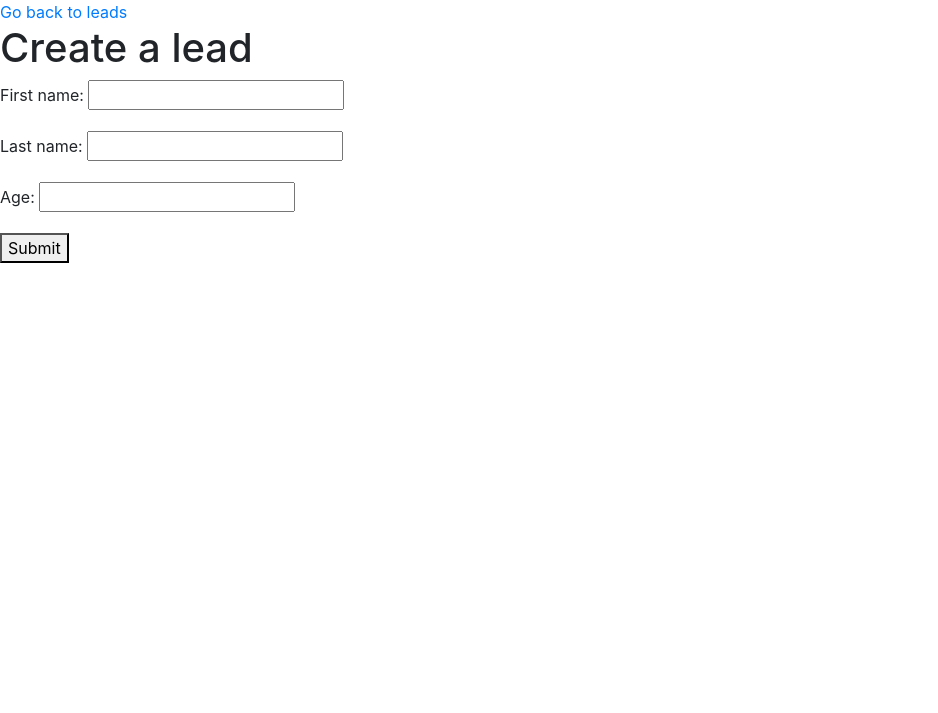
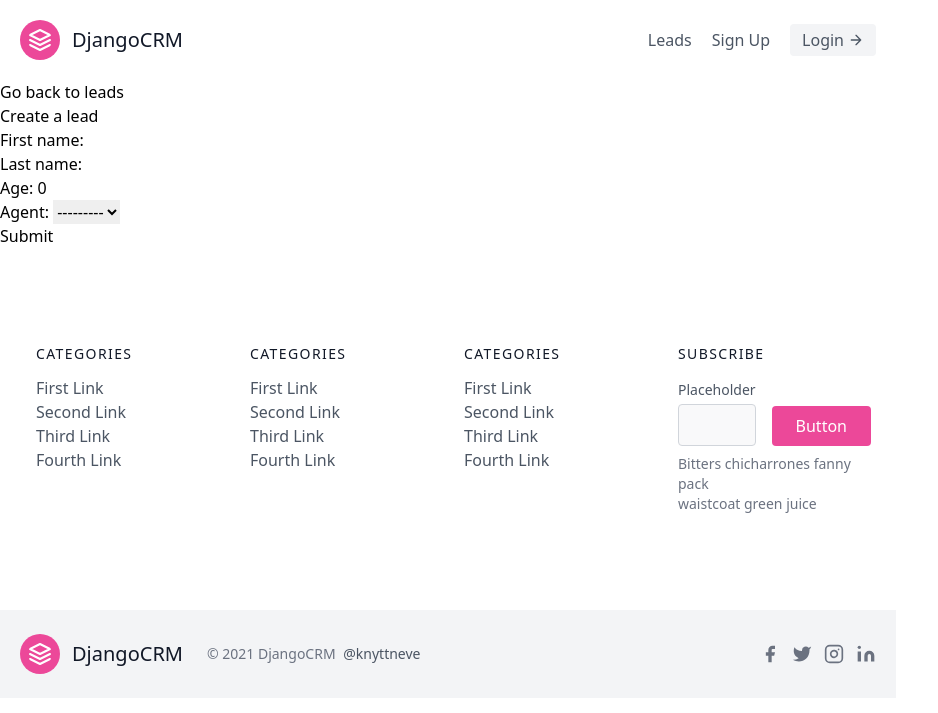
Before and after one commit to LotusLine/djangocrm, a Django app: page /leads/create/ in a window 1280 px wide. Shown: the top 713 px of the page, without its empty margins (0-938 px from the left). Run offline with Django 3.2, Linux system fonts and the light colour scheme; data that the repository does not hold is empty; some libraries are stand-ins or nearby versions.

Commit message:
added styling on frontend pages

```diff
--- a/djcrm/urls.py
+++ b/djcrm/urls.py
@@ -1,11 +1,14 @@
+from leads.views import landing_page
 from django.contrib import admin
 from django.urls import path, include
+from leads.views import landing_page
 
 
 
 
 urlpatterns = [
     path('admin/', admin.site.urls),
-    path('leads/', include('leads.urls', namespace="leads"))
+    path('', landing_page, name='landing-page'),
+    path('leads/', include('leads.urls', namespace="leads")),
 
 ]
--- a/leads/forms.py
+++ b/leads/forms.py
@@ -1,8 +1,17 @@
+from leads.models import Lead
 from django import forms
+from .models import Lead
 
 
-#class LeadModelForm(forms.ModelForm):
-    #class Meta:
+class LeadModelForm(forms.ModelForm):
+    class Meta:
+        model = Lead
+        fields = (
+            'first_name',
+            'last_name',
+            'age',
+            'agent',
+        )
 
 
 
--- a/leads/urls.py
+++ b/leads/urls.py
@@ -1,12 +1,15 @@
 from django.urls import path
-from leads.views import lead_detail, lead_list , lead_create
+from leads.views import lead_detail, lead_list , lead_create, lead_update, lead_delete
+
 
 app_name="leads"
 
+
 urlpatterns = [
-    path('', lead_list), #the first arg is the url path, the second arg is the function
-    path('create/', lead_create),
-    path('<int:pk>/', lead_detail),
-
+    path('', lead_list, name='lead-list'), #the first arg is the url path, the second arg is the function
+    path('<int:pk>/', lead_detail,name='lead-detail'),
+    path('create/', lead_create,name='lead-create'),
+    path('<int:pk>/update/', lead_update,name='lead-update'),
+    path('<int:pk>/delete/', lead_delete,name='lead-delete'),
 
 ]
--- a/leads/views.py
+++ b/leads/views.py
@@ -1,8 +1,13 @@
 from django.shortcuts import render, redirect
 from django.http import HttpResponse
 from .models import Lead, Agent
-from .forms import LeadForm
+from .forms import LeadForm,LeadModelForm
 
+
+
+
+def landing_page(request):
+    return render(request, "landing.html")
 
 
 #Django will provide the request to the function
@@ -17,6 +22,8 @@ def lead_list(request):
     return render(request, "lead_list.html",context) #first arg is the request, second arg is the name of template, third arg is a dict of values we wanna pass to the html
 
 
+
+
 def lead_detail(request, pk):
     print(pk)
     lead = Lead.objects.get(id=pk)
@@ -26,24 +33,40 @@ def lead_detail(request, pk):
     return render(request, "lead_details.html", context)
 
 
+
+
 def lead_create(request):
-    form = LeadForm()
+    form = LeadModelForm()
     if request.method == "POST":
-        form = LeadForm(request.POST)
+        form = LeadModelForm(request.POST)
         if form.is_valid():
-            first_name = form.cleaned_data['first_name']
-            last_name = form.cleaned_data['last_name']
-            age = form.cleaned_data['age']
-            agent = Agent.objects.first()
-            Lead.objects.create(
-                first_name=first_name,
-                last_name=last_name,
-                age=age,
-                agent=agent
-            )
-            return redirect("/leads")
+           form.save()
+        return redirect("/leads")
 
     context = {
-        "form":LeadForm()
+        "form":form
     }
     return render(request,"lead_create.html", context)
+
+
+
+def lead_update(request,pk):
+    lead = Lead.objects.get(id=pk)
+    form = LeadModelForm(instance=lead)
+    if request.method == "POST":
+        form = LeadModelForm(request.POST, instance=lead)
+        if form.is_valid():
+           form.save()
+        return redirect("/leads")
+    context = {
+        "form": form,
+        "lead": lead
+    }
+
+    return render(request, "lead_update.html", context)
+
+
+def lead_delete(request, pk):
+    lead = Lead.objects.get(id=pk)
+    lead.delete()
+    return redirect("/leads")
--- /dev/null
+++ b/templates/base.html
@@ -0,0 +1,18 @@
+<!DOCTYPE html>
+<html>
+  <head>
+    <meta charset="utf-8">
+    <meta http-equiv="X-UA-Compatible" content="IE=edge">
+    <meta name="viewport" content="width=device-width, initial-scale=1">
+    <title>-DjangoCRM-</title>
+    <link href="https://unpkg.com/tailwindcss@^2/dist/tailwind.min.css" rel="stylesheet">
+  </head>
+  <body>
+      <div class="max-w-4xl">
+        {% include 'navbar.html' %}
+        {% block content %}
+        {% endblock %}
+        {% include 'footer.html' %}
+      </div>
+  </body>
+</html>
--- /dev/null
+++ b/templates/footer.html
@@ -0,0 +1,107 @@
+<footer class="text-gray-600 body-font">
+    <div class="container px-5 py-24 mx-auto">
+      <div class="flex flex-wrap md:text-left text-center order-first">
+        <div class="lg:w-1/4 md:w-1/2 w-full px-4">
+          <h2 class="title-font font-medium text-gray-900 tracking-widest text-sm mb-3">CATEGORIES</h2>
+          <nav class="list-none mb-10">
+            <li>
+              <a class="text-gray-600 hover:text-gray-800">First Link</a>
+            </li>
+            <li>
+              <a class="text-gray-600 hover:text-gray-800">Second Link</a>
+            </li>
+            <li>
+              <a class="text-gray-600 hover:text-gray-800">Third Link</a>
+            </li>
+            <li>
+              <a class="text-gray-600 hover:text-gray-800">Fourth Link</a>
+            </li>
+          </nav>
+        </div>
+        <div class="lg:w-1/4 md:w-1/2 w-full px-4">
+          <h2 class="title-font font-medium text-gray-900 tracking-widest text-sm mb-3">CATEGORIES</h2>
+          <nav class="list-none mb-10">
+            <li>
+              <a class="text-gray-600 hover:text-gray-800">First Link</a>
+            </li>
+            <li>
+              <a class="text-gray-600 hover:text-gray-800">Second Link</a>
+            </li>
+            <li>
+              <a class="text-gray-600 hover:text-gray-800">Third Link</a>
+            </li>
+            <li>
+              <a class="text-gray-600 hover:text-gray-800">Fourth Link</a>
+            </li>
+          </nav>
+        </div>
+        <div class="lg:w-1/4 md:w-1/2 w-full px-4">
+          <h2 class="title-font font-medium text-gray-900 tracking-widest text-sm mb-3">CATEGORIES</h2>
+          <nav class="list-none mb-10">
+            <li>
+              <a class="text-gray-600 hover:text-gray-800">First Link</a>
+            </li>
+            <li>
+              <a class="text-gray-600 hover:text-gray-800">Second Link</a>
+            </li>
+            <li>
+              <a class="text-gray-600 hover:text-gray-800">Third Link</a>
+            </li>
+            <li>
+              <a class="text-gray-600 hover:text-gray-800">Fourth Link</a>
+            </li>
+          </nav>
+        </div>
+        <div class="lg:w-1/4 md:w-1/2 w-full px-4">
+          <h2 class="title-font font-medium text-gray-900 tracking-widest text-sm mb-3">SUBSCRIBE</h2>
+          <div class="flex xl:flex-nowrap md:flex-nowrap lg:flex-wrap flex-wrap justify-center items-end md:justify-start">
+            <div class="relative w-40 sm:w-auto xl:mr-4 lg:mr-0 sm:mr-4 mr-2">
+              <label for="footer-field" class="leading-7 text-sm text-gray-600">Placeholder</label>
+              <input type="text" id="footer-field" name="footer-field" class="w-full bg-gray-100 bg-opacity-50 rounded border border-gray-300 focus:bg-transparent focus:ring-2 focus:ring-pink-200 focus:border-pink-500 text-base outline-none text-gray-700 py-1 px-3 leading-8 transition-colors duration-200 ease-in-out">
+            </div>
+            <button class="lg:mt-2 xl:mt-0 flex-shrink-0 inline-flex text-white bg-pink-500 border-0 py-2 px-6 focus:outline-none hover:bg-pink-600 rounded">Button</button>
+          </div>
+          <p class="text-gray-500 text-sm mt-2 md:text-left text-center">Bitters chicharrones fanny pack
+            <br class="lg:block hidden">waistcoat green juice
+          </p>
+        </div>
+      </div>
+    </div>
+    <div class="bg-gray-100">
+      <div class="container px-5 py-6 mx-auto flex items-center sm:flex-row flex-col">
+        <a class="flex title-font font-medium items-center md:justify-start justify-center text-gray-900">
+          <svg xmlns="http://www.w3.org/2000/svg" fill="none" stroke="currentColor" stroke-linecap="round" stroke-linejoin="round" stroke-width="2" class="w-10 h-10 text-white p-2 bg-pink-500 rounded-full" viewBox="0 0 24 24">
+            <path d="M12 2L2 7l10 5 10-5-10-5zM2 17l10 5 10-5M2 12l10 5 10-5"></path>
+          </svg>
+          <span class="ml-3 text-xl">DjangoCRM</span>
+        </a>
+        <p class="text-sm text-gray-500 sm:ml-6 sm:mt-0 mt-4">© 2021 DjangoCRM
+          <a href="https://twitter.com/knyttneve" rel="noopener noreferrer" class="text-gray-600 ml-1" target="_blank">@knyttneve</a>
+        </p>
+        <span class="inline-flex sm:ml-auto sm:mt-0 mt-4 justify-center sm:justify-start">
+          <a class="text-gray-500">
+            <svg fill="currentColor" stroke-linecap="round" stroke-linejoin="round" stroke-width="2" class="w-5 h-5" viewBox="0 0 24 24">
+              <path d="M18 2h-3a5 5 0 00-5 5v3H7v4h3v8h4v-8h3l1-4h-4V7a1 1 0 011-1h3z"></path>
+            </svg>
+          </a>
+          <a class="ml-3 text-gray-500">
+            <svg fill="currentColor" stroke-linecap="round" stroke-linejoin="round" stroke-width="2" class="w-5 h-5" viewBox="0 0 24 24">
+              <path d="M23 3a10.9 10.9 0 01-3.14 1.53 4.48 4.48 0 00-7.86 3v1A10.66 10.66 0 013 4s-4 9 5 13a11.64 11.64 0 01-7 2c9 5 20 0 20-11.5a4.5 4.5 0 00-.08-.83A7.72 7.72 0 0023 3z"></path>
+            </svg>
+          </a>
+          <a class="ml-3 text-gray-500">
+            <svg fill="none" stroke="currentColor" stroke-linecap="round" stroke-linejoin="round" stroke-width="2" class="w-5 h-5" viewBox="0 0 24 24">
+              <rect width="20" height="20" x="2" y="2" rx="5" ry="5"></rect>
+              <path d="M16 11.37A4 4 0 1112.63 8 4 4 0 0116 11.37zm1.5-4.87h.01"></path>
+            </svg>
+          </a>
+          <a class="ml-3 text-gray-500">
+            <svg fill="currentColor" stroke="currentColor" stroke-linecap="round" stroke-linejoin="round" stroke-width="0" class="w-5 h-5" viewBox="0 0 24 24">
+              <path stroke="none" d="M16 8a6 6 0 016 6v7h-4v-7a2 2 0 00-2-2 2 2 0 00-2 2v7h-4v-7a6 6 0 016-6zM2 9h4v12H2z"></path>
+              <circle cx="4" cy="4" r="2" stroke="none"></circle>
+            </svg>
+          </a>
+        </span>
+      </div>
+    </div>
+  </footer>
--- a/templates/lead_create.html
+++ b/templates/lead_create.html
@@ -1,24 +1,6 @@
-<!DOCTYPE html>
-<html>
-  <head>
-    <meta charset="utf-8">
-    <meta http-equiv="X-UA-Compatible" content="IE=edge">
-    <meta name="viewport" content="width=device-width, initial-scale=1">
-
-    <title>--- HEllO THERE! ---</title>
-
-    <link rel="stylesheet" href="https://stackpath.bootstrapcdn.com/bootstrap/4.3.1/css/bootstrap.min.css">
-    <link rel="stylesheet" href="https://cdnjs.cloudflare.com/ajax/libs/font-awesome/5.8.1/css/fontawesome.min.css">
-
-    <!-- HTML5 Shim and Respond.js IE8 support of HTML5 elements and media queries -->
-    <!-- Leave those next 4 lines if you care about users using IE8 -->
-    <!--[if lt IE 9]>
-      <script src="https://oss.maxcdn.com/html5shiv/3.7.2/html5shiv.min.js"></script>
-      <script src="https://oss.maxcdn.com/respond/1.4.2/respond.min.js"></script>
-    <![endif]-->
-  </head>
-  <body>
-    <a href="/leads"> Go back to leads </a>
+{% extends "base.html" %}
+{% block content %}
+    <a href="{% url 'leads:lead-list' %}"> Go back to leads </a>
     <br>
       <h1>Create a lead</h1>
       <form method="post">
@@ -26,15 +8,4 @@
         {{ form.as_p }}
         <button type="submit">Submit</button>
       </form>
-
-
-
-
-
-
-
-    <!-- Including Bootstrap JS (with its jQuery dependency) so that dynamic components work -->
-    <script src="https://code.jquery.com/jquery-1.12.4.min.js" integrity="sha256-ZosEbRLbNQzLpnKIkEdrPv7lOy9C27hHQ+Xp8a4MxAQ=" crossorigin="anonymous"></script>
-    <script src="https://stackpath.bootstrapcdn.com/bootstrap/4.3.1/js/bootstrap.min.js"></script>
-  </body>
-</html>
+  {% endblock %}
--- /dev/null
+++ b/templates/navbar.html
@@ -0,0 +1,20 @@
+<header class="text-gray-600 body-font">
+    <div class="container mx-auto flex flex-wrap p-5 flex-col md:flex-row items-center">
+      <a class="flex title-font font-medium items-center text-gray-900 mb-4 md:mb-0">
+        <svg xmlns="http://www.w3.org/2000/svg" fill="none" stroke="currentColor" stroke-linecap="round" stroke-linejoin="round" stroke-width="2" class="w-10 h-10 text-white p-2 bg-pink-500 rounded-full" viewBox="0 0 24 24">
+          <path d="M12 2L2 7l10 5 10-5-10-5zM2 17l10 5 10-5M2 12l10 5 10-5"></path>
+        </svg>
+        <span class="ml-3 text-xl">DjangoCRM</span>
+      </a>
+      <nav class="md:ml-auto flex flex-wrap items-center text-base justify-center">
+        <a href=" {% url 'leads:lead-list' %} " class="mr-5 hover:text-gray-900">Leads</a>
+        <a class="mr-5 hover:text-gray-900">Sign Up</a>
+      </nav>
+      <button class="inline-flex items-center bg-gray-100 border-0 py-1 px-3 focus:outline-none hover:bg-gray-200 rounded text-base mt-4 md:mt-0">
+          Login
+        <svg fill="none" stroke="currentColor" stroke-linecap="round" stroke-linejoin="round" stroke-width="2" class="w-4 h-4 ml-1" viewBox="0 0 24 24">
+          <path d="M5 12h14M12 5l7 7-7 7"></path>
+        </svg>
+      </button>
+    </div>
+  </header>
--- /dev/null
+++ b/templates/scripts.html
@@ -0,0 +1 @@
+<h1>Hello</h1>
```
Also changed, not shown: templates/landing.html (added, +17 -0 lines), templates/lead_details.html (+37 -32 lines), templates/lead_list.html (+39 -37 lines), templates/lead_update.html (added, +37 -0 lines).
